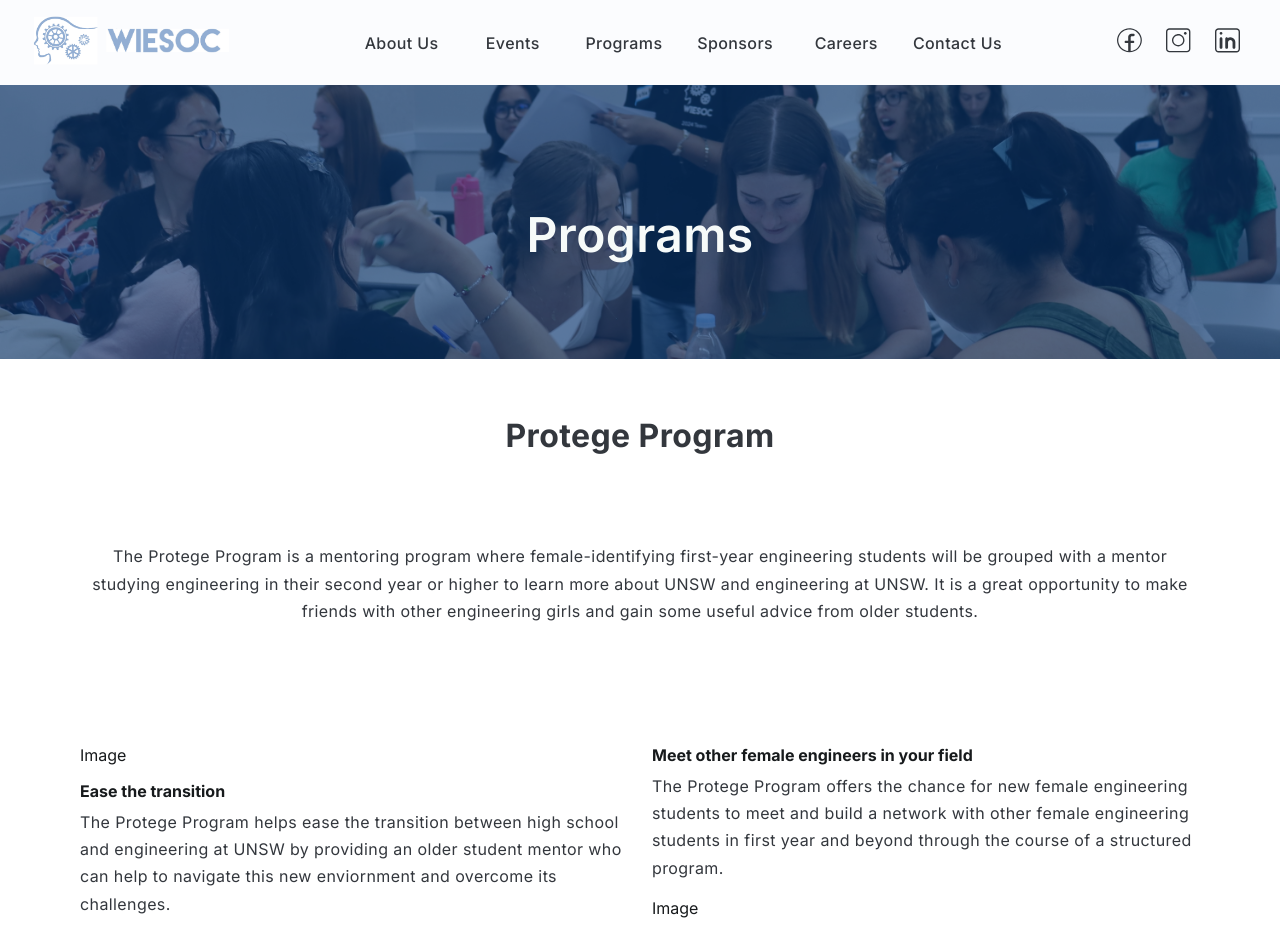
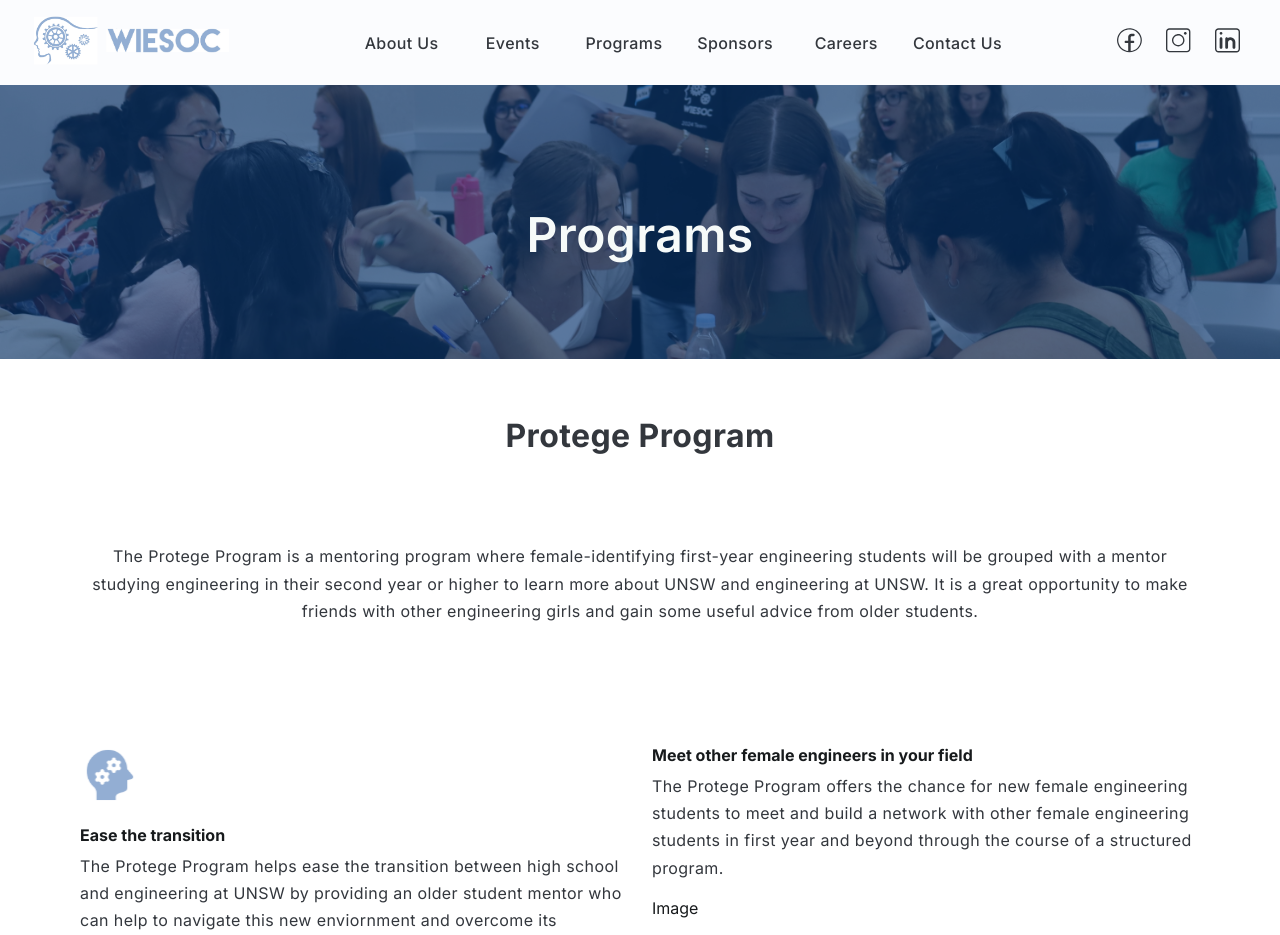
Before and after one commit to UNSW-WIESoc/website, a Next.js app: page /programs/protege-program in a window 1280 px wide. Shown: the top 935 px of the page. Built offline with nearby package versions, Linux system fonts and the light colour scheme.

Commit message:
Played around with images

```diff
--- a/app/(pages)/programs/protege-program/page.tsx
+++ b/app/(pages)/programs/protege-program/page.tsx
@@ -1,5 +1,7 @@
-import {Box, Grid, Stack, Typography} from '@mui/joy';
+import {Box, Stack, Typography} from '@mui/joy';
 import PageHeaderCard from "@/components/PageHeaderCard";
+import Image from 'next/image';
+
 
 export default function ProtegeProgram() {
 
@@ -21,7 +23,7 @@ export default function ProtegeProgram() {
         <Stack direction='row' spacing={3} sx={{ margin: '0 auto' }}>
           <Stack direction='column' spacing={2} sx={{ width: '50%' }}>
             <Box>
-              Image
+              <Image src={'/programs/Learning.svg'} alt='icon' height={60} width={60}/>
             </Box>
             <Box>
               <Typography level='h4' sx={{ mb: 1 }}>
```
